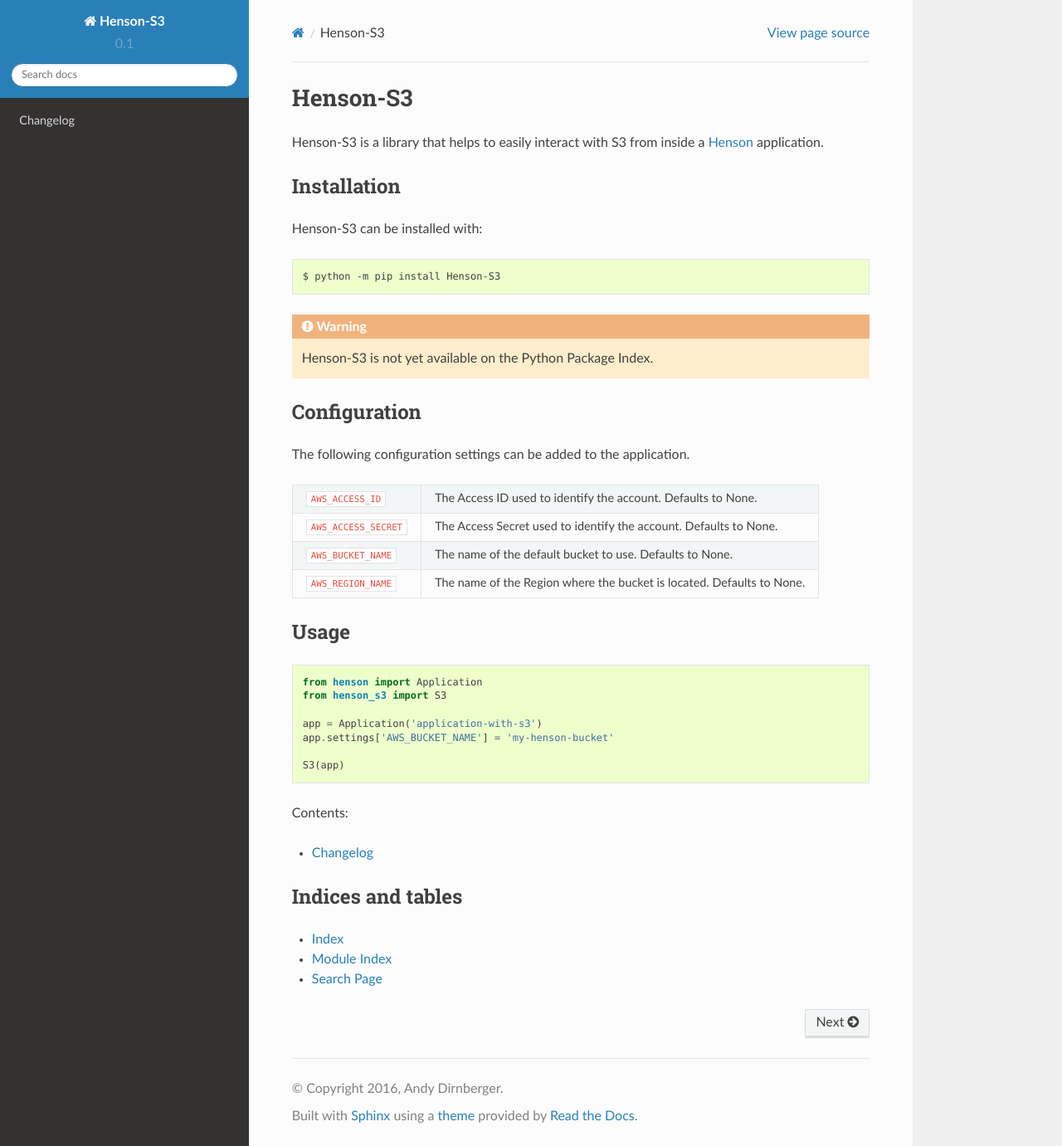
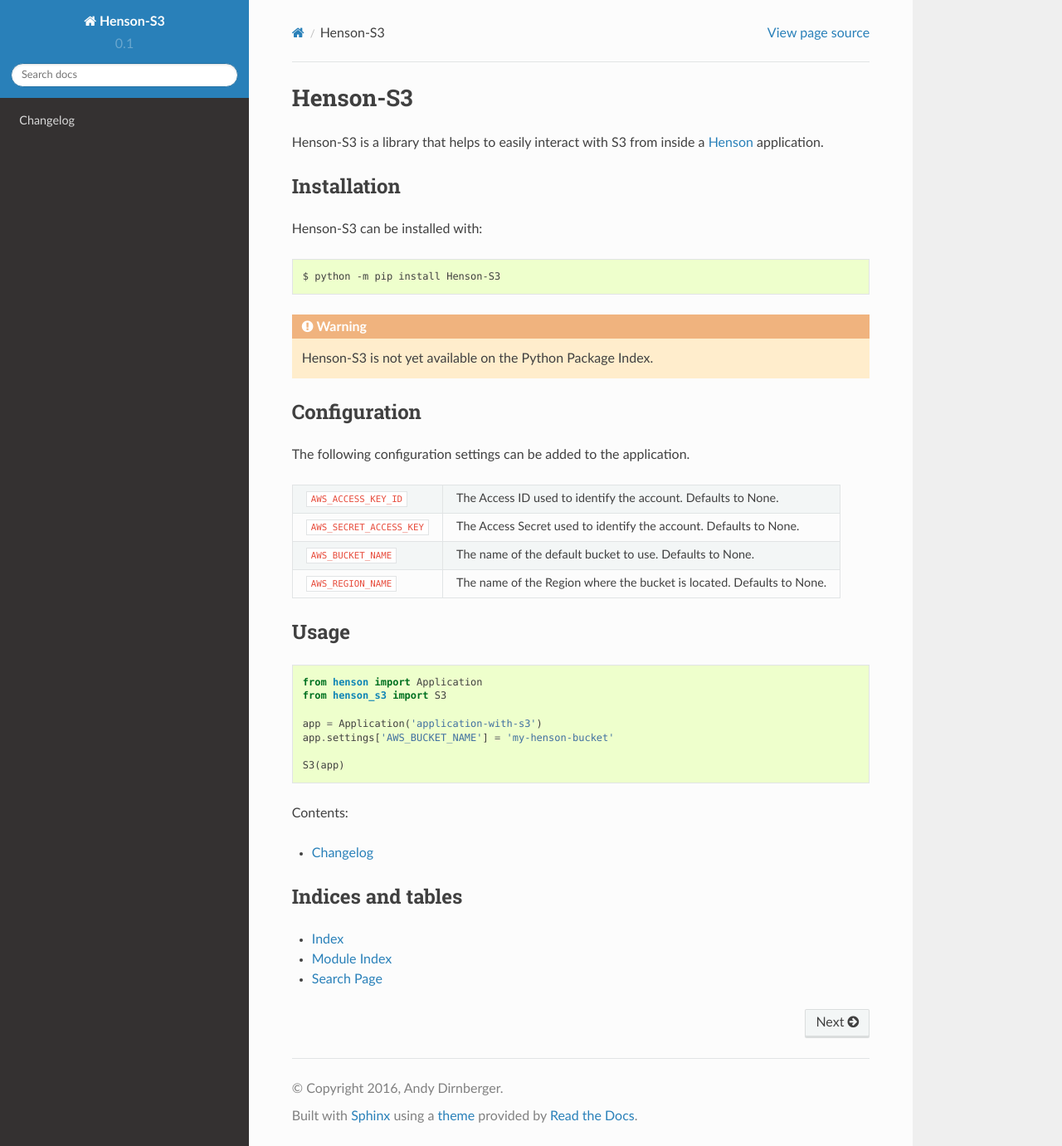
Before and after one commit to dirn/Henson-S3, a Sphinx documentation site: the page built from docs/index.rst, in a window 1280 px wide and 1381 px high. Shown: the whole window at 83% size. Built offline with Sphinx 7.4.7 and the Read the Docs theme 2.0.0, drawn with Linux system fonts in a browser that asks for light colours.

Commit message:
Rename the AWS key access settings
These settings are being renamed to match the names of the environment
variables AWS-related libraries and tools look for. There was also an
incorrect name used in the documentation.

```diff
--- a/docs/index.rst
+++ b/docs/index.rst
@@ -21,19 +21,19 @@
 
 The following configuration settings can be added to the application.
 
-+-----------------------+-----------------------------------------------------+
-| ``AWS_ACCESS_ID``     | The Access ID used to identify the account.         |
-|                       | Defaults to None.                                   |
-+-----------------------+-----------------------------------------------------+
-| ``AWS_ACCESS_SECRET`` | The Access Secret used to identify the account.     |
-|                       | Defaults to None.                                   |
-+-----------------------+-----------------------------------------------------+
-| ``AWS_BUCKET_NAME``   | The name of the default bucket to use. Defaults to  |
-|                       | None.                                               |
-+-----------------------+-----------------------------------------------------+
-| ``AWS_REGION_NAME``   | The name of the Region where the bucket is located. |
-|                       | Defaults to None.                                   |
-+-----------------------+-----------------------------------------------------+
++---------------------------+-------------------------------------------------+
+| ``AWS_ACCESS_KEY_ID``     | The Access ID used to identify the account.     |
+|                           | Defaults to None.                               |
++---------------------------+-------------------------------------------------+
+| ``AWS_SECRET_ACCESS_KEY`` | The Access Secret used to identify the account. |
+|                           | Defaults to None.                               |
++---------------------------+-------------------------------------------------+
+| ``AWS_BUCKET_NAME``       | The name of the default bucket to use. Defaults |
+|                           | to None.                                        |
++---------------------------+-------------------------------------------------+
+| ``AWS_REGION_NAME``       | The name of the Region where the bucket is      |
+|                           | located. Defaults to None.                      |
++---------------------------+-------------------------------------------------+
 
 Usage
 =====
```
Also changed, not shown: henson_s3.py (+4 -4 lines), 1 other file.
